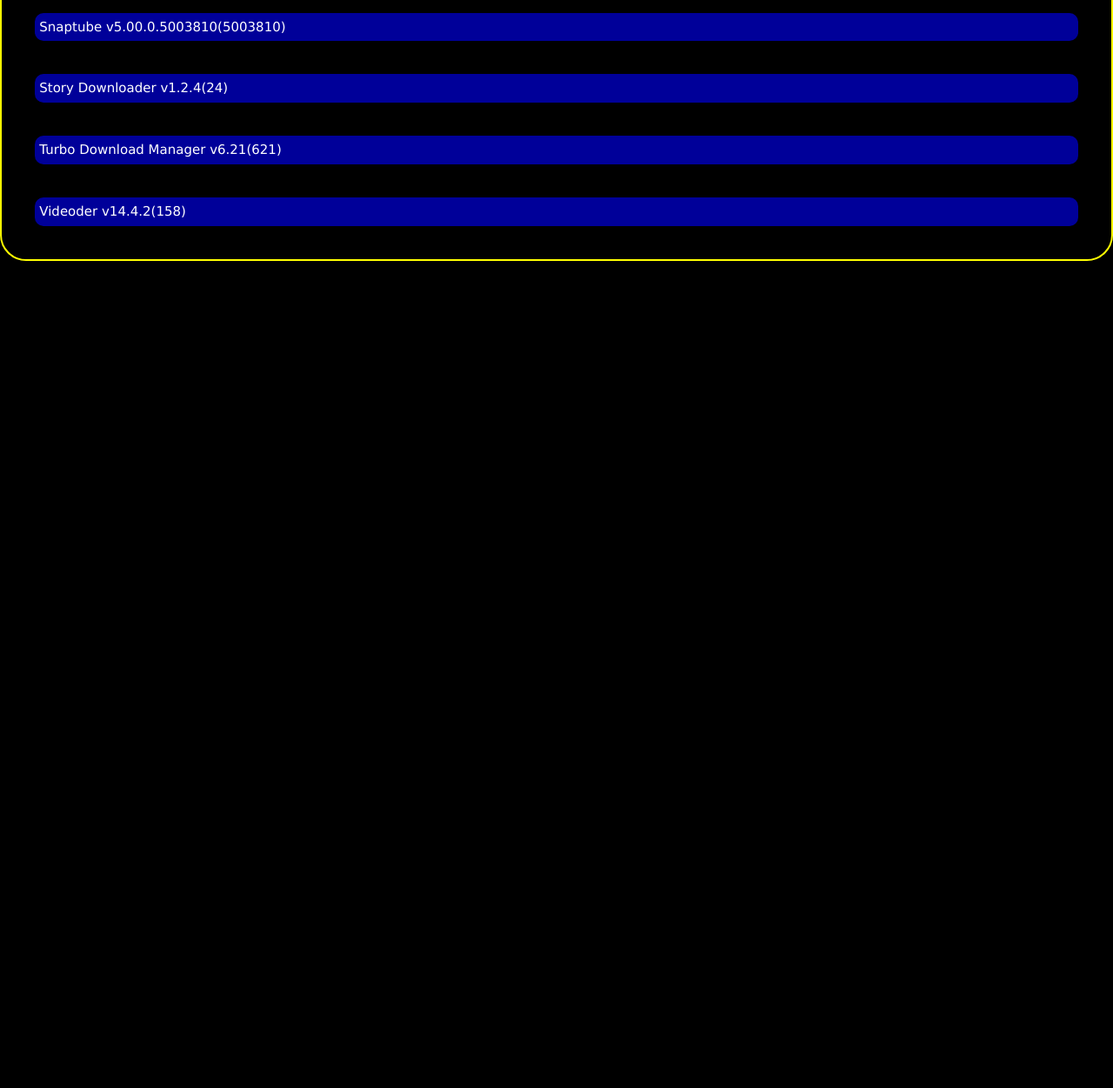
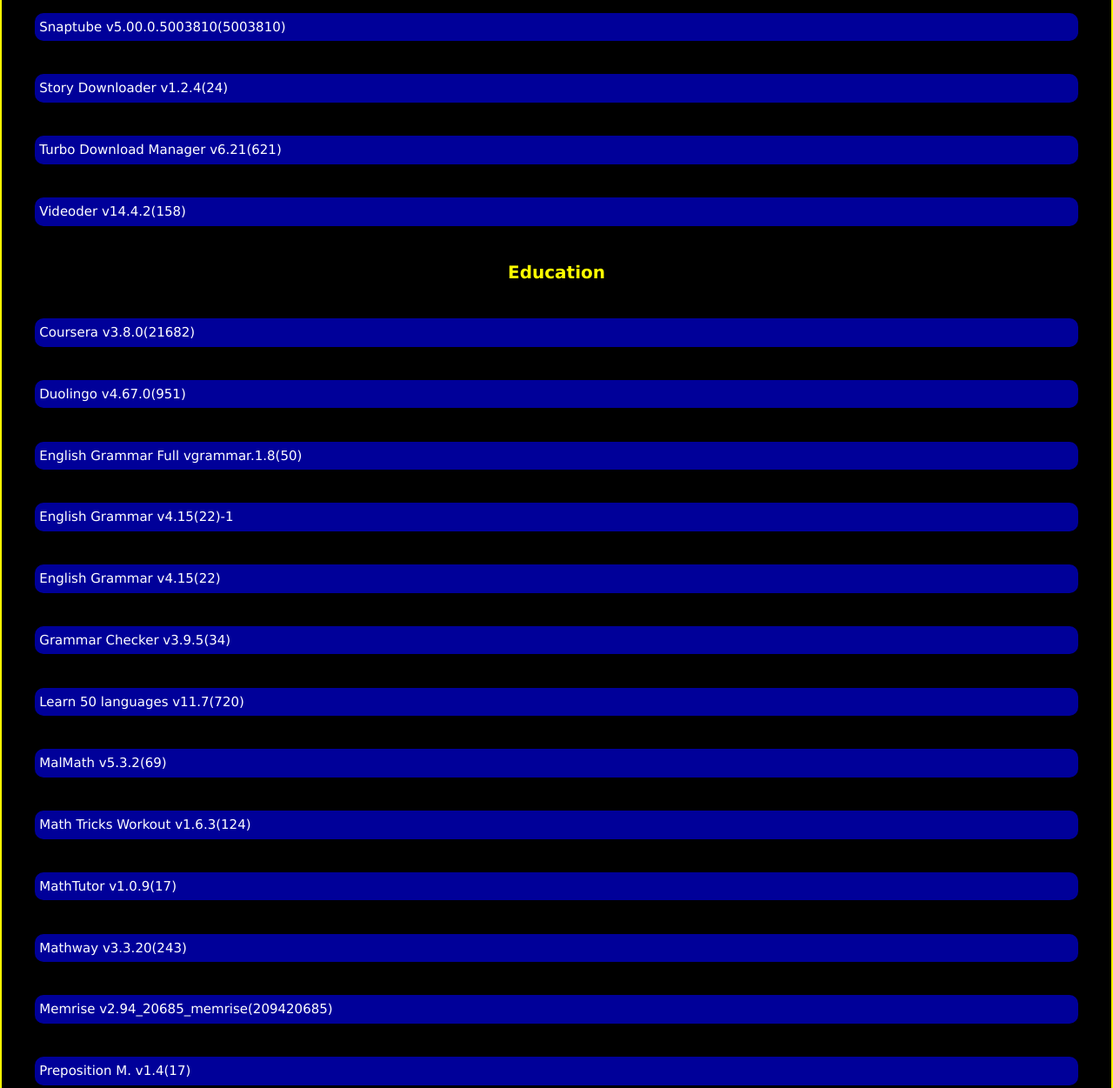
Before and after one commit to 2020sp/full-version-apps, a plain HTML site: page index.html in a window 1280 px wide. Shown: the part 7836-9087 px from the top of the page at 87% size. Before the commit the page ends 8136 px from the top, so only its background shows below. Drawn offline with nearby package versions, Linux system fonts and the light colour scheme.

Commit message:
Update index.html

```diff
--- a/index.html
+++ b/index.html
@@ -84,6 +84,10 @@
 <li class="li" link="dictionarys/A Dictionary of the Bible_v8.0.245(245).apk"></li><li class="li" link="dictionarys/Dict Box_v8.1.9(819).apk"></li><li class="li" link="dictionarys/Dictionaries_v5.5.214(505214000).apk"></li><li class="li" link="dictionarys/Dictionary_v14(1402).apk"></li><li class="li" link="dictionarys/Dictionary_v7.5.35(296).apk"></li><li class="li" link="dictionarys/Dictionary_v7.8.0(35).apk"></li><li class="li" link="dictionarys/Ekveer Dictionary_v1.0(1).apk"></li><li class="li" link="dictionarys/English Hindi Dictionary_vBayern(411).apk"></li><li class="li" link="dictionarys/Lookup Pro_v2262(2262).apk"></li><li class="li" link="dictionarys/Medical Dictionary_v1.0.8(9).apk"></li><li class="li" link="dictionarys/Oxford Dictionary of English_v9.0.269(269).apk"></li><li class="li" link="dictionarys/Oxford Dictionary of Idioms_v11.1.500(500).apk"></li><li class="li" link="dictionarys/Shorter Oxford English Dictionary_v9.0.274(274).apk"></li><li class="li" link="dictionarys/The Concise Oxford Dictionary of Mathematics_v8.0.239(239).apk"></li><li class="li" link="dictionarys/Vocab24_v12.6.5(121).apk"></li><li class="li" link="dictionarys/WordReference_v4.0.29(4029).apk"></li><li class="li" link="dictionarys/dict.cc plus_v10.5(100500).apk"></li>
 <li aria-level="4" role="heading" class="h">Downloader</li>
 <li class="li" link="downloaders/ADM_v8.5(80523).apk"></li><li class="li" link="downloaders/IDM-_v11.6(137).apk"></li><li class="li" link="downloaders/Snaptube_v5.00.0.5003810(5003810).apk"></li><li class="li" link="downloaders/Story Downloader_v1.2.4(24).apk"></li><li class="li" link="downloaders/Turbo Download Manager_v6.21(621).apk"></li><li class="li" link="downloaders/Videoder_v14.4.2(158).apk"></li>
+<li aria-level="4" role="heading" class="h">Education</li>
+<li class="li" link="education/Coursera_v3.8.0(21682).apk"></li><li class="li" link="education/Duolingo_v4.67.0(951).apk"></li><li class="li" link="education/English Grammar Full_vgrammar.1.8(50).apk"></li><li class="li" link="education/English Grammar_v4.15(22)-1.apk"></li><li class="li" link="education/English Grammar_v4.15(22).apk"></li><li class="li" link="education/Grammar Checker_v3.9.5(34).apk"></li><li class="li" link="education/Learn 50 languages_v11.7(720).apk"></li><li class="li" link="education/MalMath_v5.3.2(69).apk"></li><li class="li" link="education/Math Tricks Workout_v1.6.3(124).apk"></li><li class="li" link="education/MathTutor_v1.0.9(17).apk"></li><li class="li" link="education/Mathway_v3.3.20(243).apk"></li><li class="li" link="education/Memrise_v2.94_20685_memrise(209420685).apk"></li><li class="li" link="education/Preposition M._v1.4(17).apk"></li><li class="li" link="education/Quiz Maker_v1.1.2(18).apk"></li><li class="li" link="education/Sentence M._v1.6(18).apk"></li><li class="li" link="education/TEDICT_v6.8.5(1098).apk"></li>
+
+
 
 
 </div>
```
